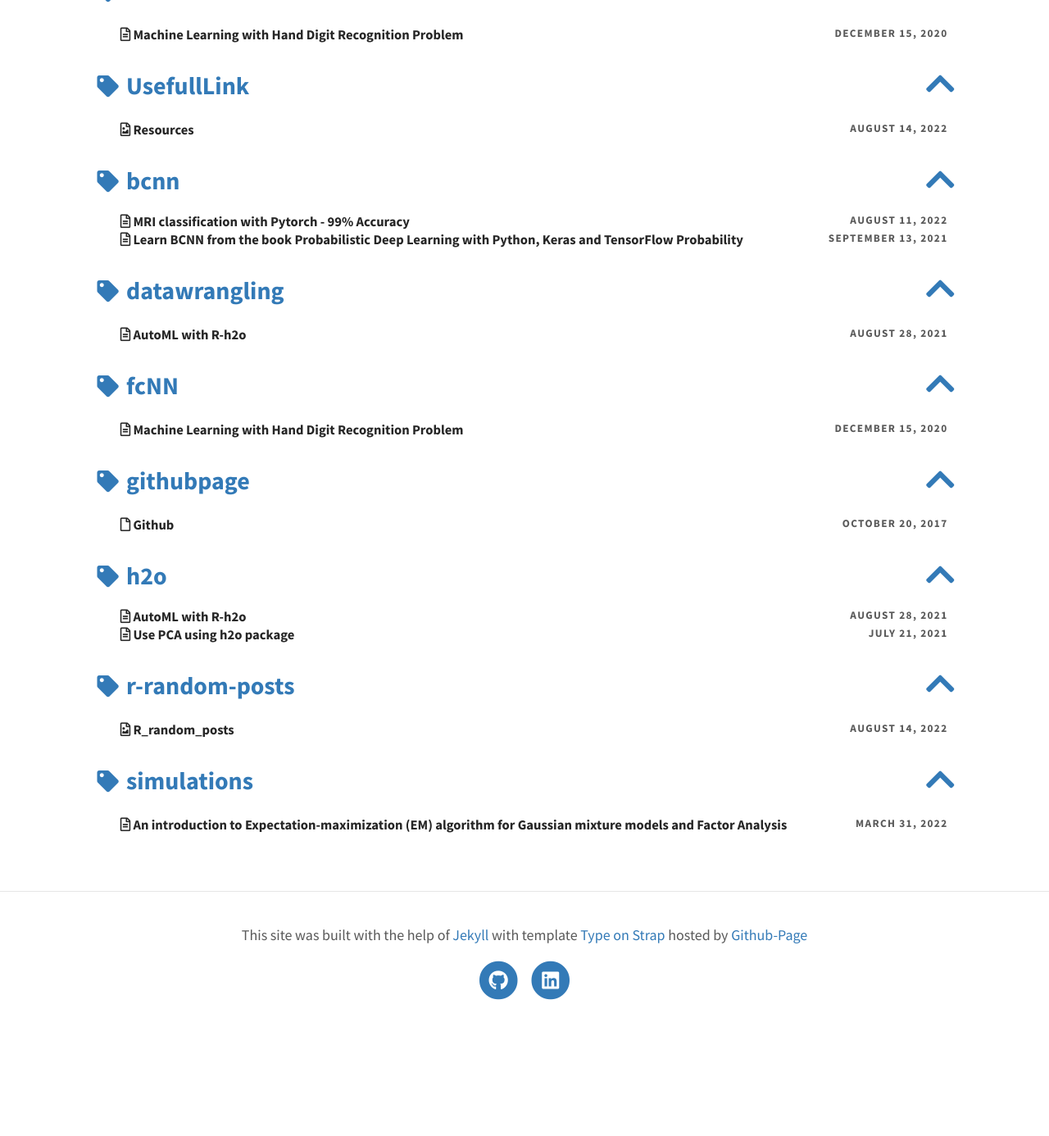
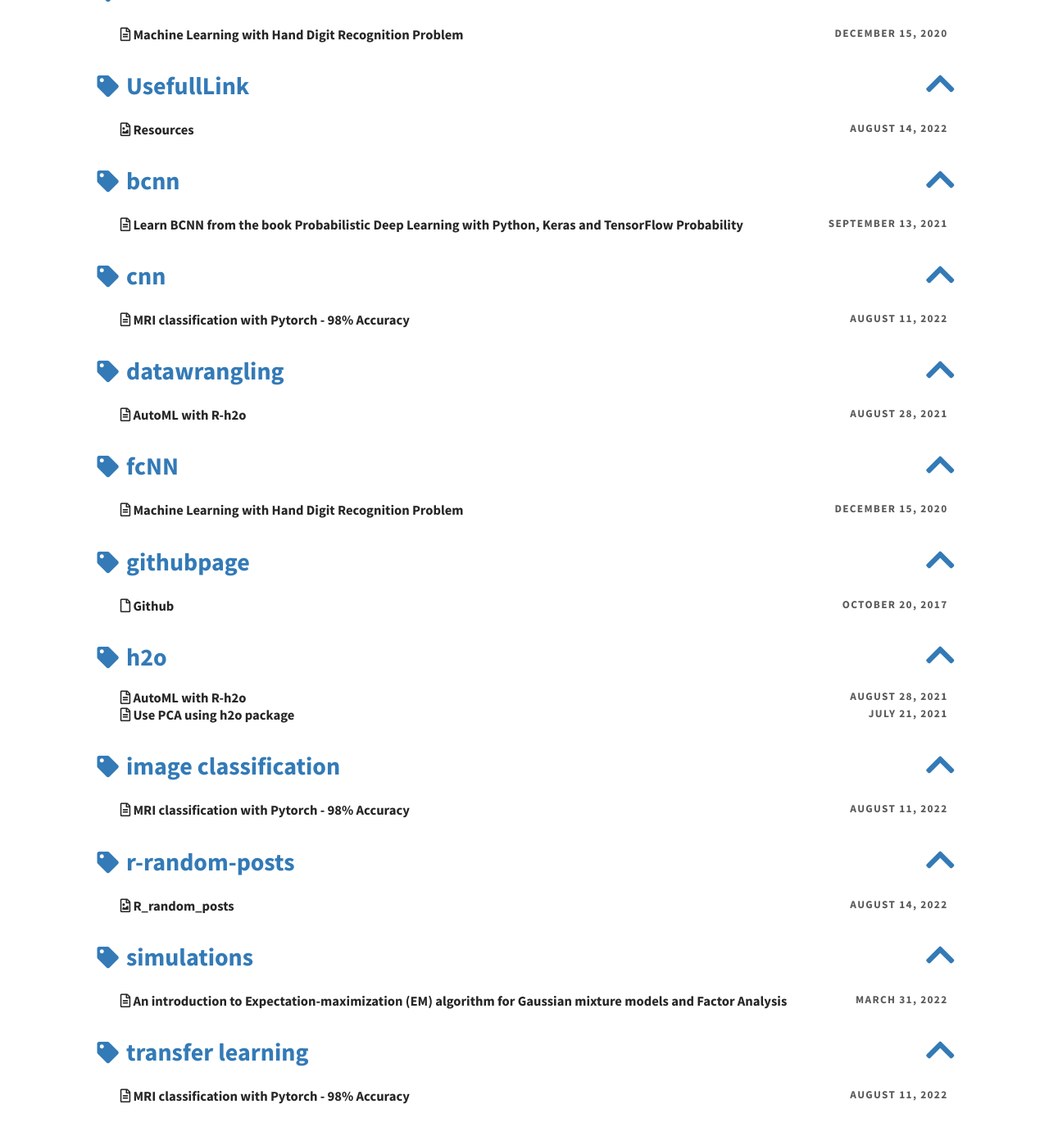
Before and after one commit to tranktle/porfolio, a Jekyll site: the page built from pages/tags.md, in a window 1280 px wide and 1400 px high, scrolled down 2502 px. Shown: the top 1386 px of the window at 82% size. Built offline with Jekyll 4.4.1, drawn with Linux system fonts in a browser that asks for light colours; before the commit the page ends 3760 px from its top, so only the background shows below that; some of the changed text lies outside the part shown.

Commit message:
change mri post file

```diff
--- a/_posts/2022-08-11-mri-classification.md
+++ b/_posts/2022-08-11-mri-classification.md
@@ -1,12 +1,13 @@
 ---
 layout: post
-title: MRI classification with Pytorch - 99% Accuracy
+title: MRI classification with Pytorch - 98% Accuracy
 feature-img: "assets/img/feature-img/mri-image.png"
-thumbnail: "assets/img/thumbnails/feature-img/mri-image.png"
-tags: [bcnn]
+thumbnail: "assets/img/feature-img/mri-image.png"
+tags: [cnn, image classification, transfer learning]
 ---
 
-This project is about using Pytorch for 2D MRI image classification.
+This project is about using Pytorch for 2D MRI image classification using transfer learning with Resnet34 with a testing accuracy is 98%.
+
 The images are downloaded from [Kaggle](https://www.kaggle.com/datasets/tourist55/alzheimers-dataset-4-class-of-images). These images will be classified into four categories, including
 
 NOD: Non Demented, \
```
Also changed, not shown: other parts of _posts/2022-08-11-mri-classification.md (+0 -3 lines).
